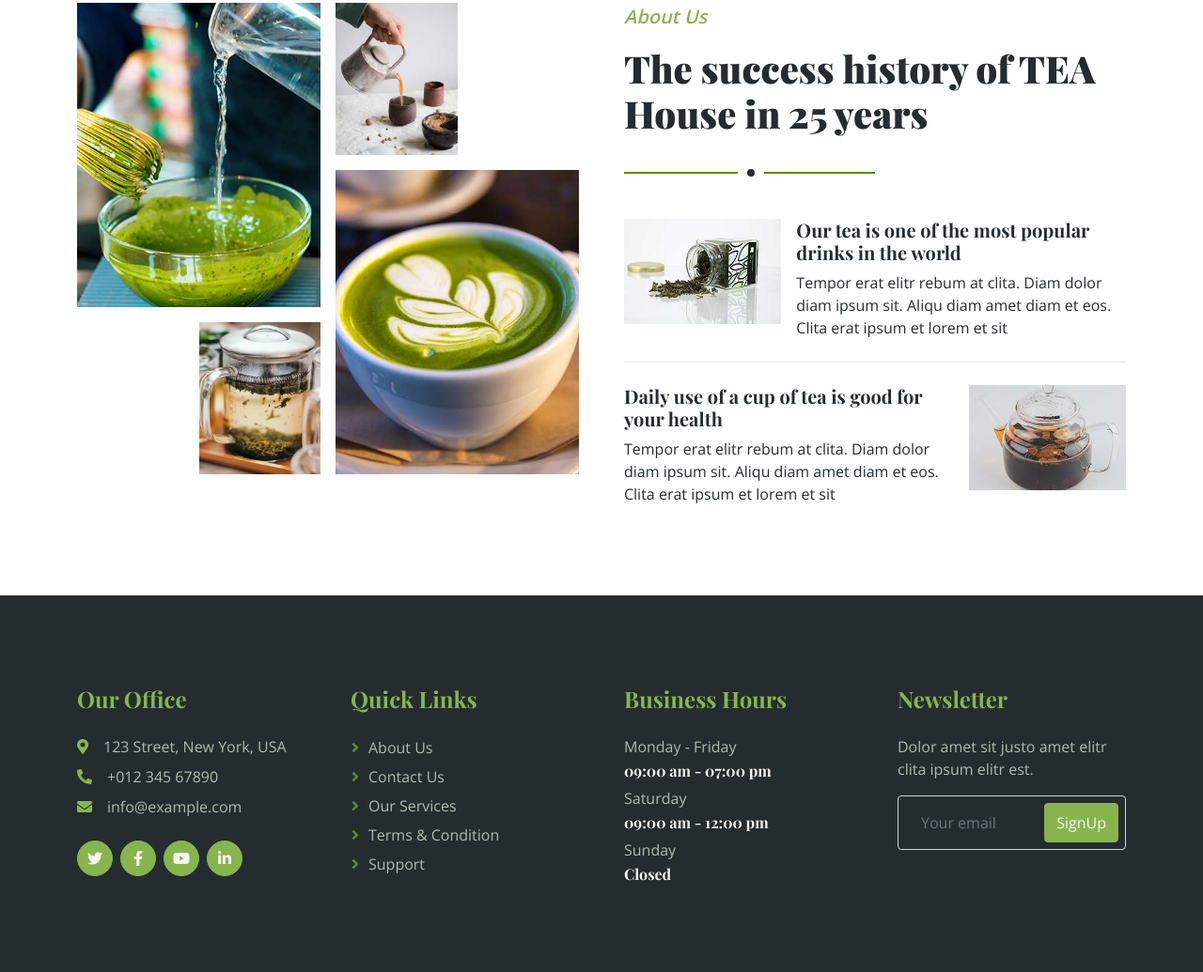
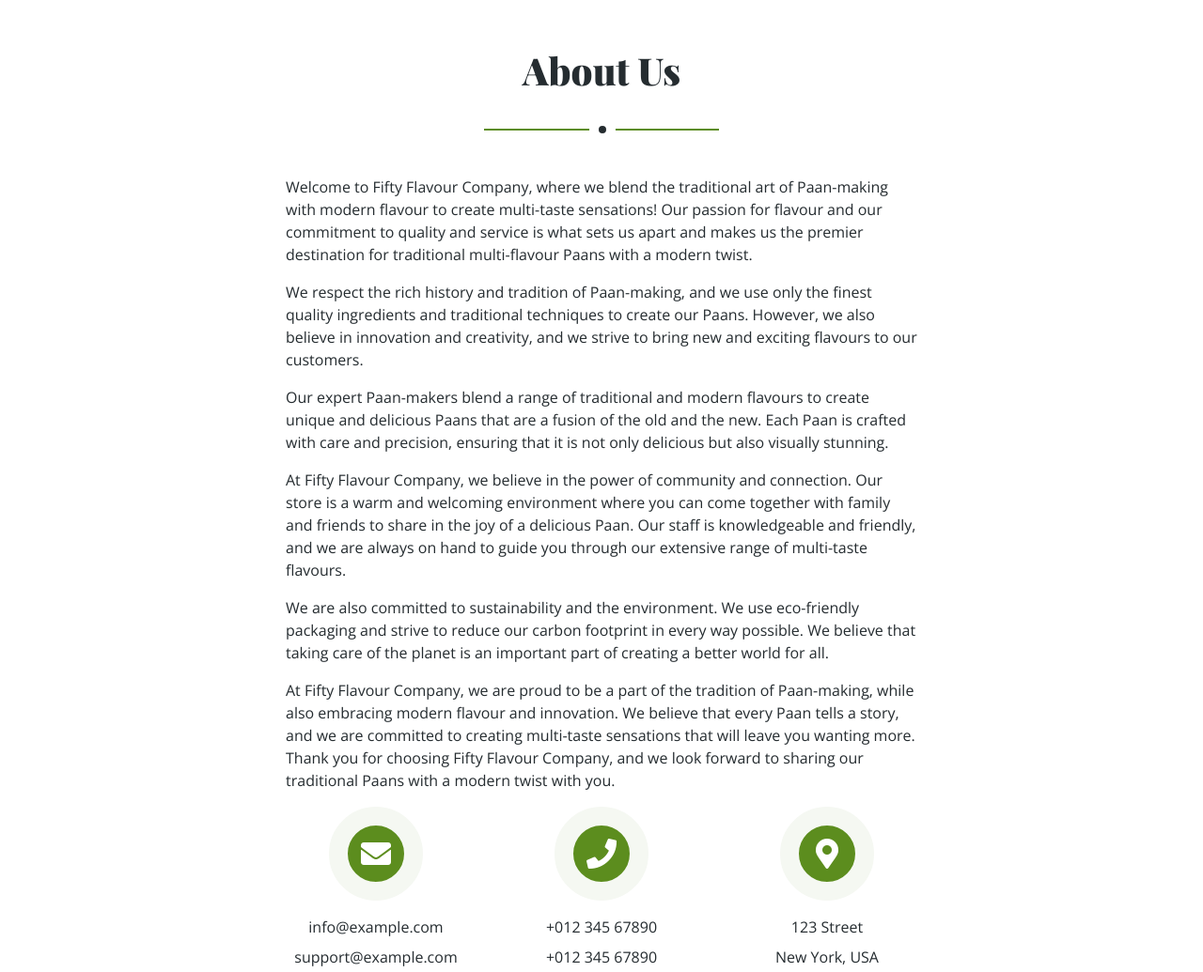
Before and after one commit to Pushpendra9350/paan-web, a plain HTML site: page about.html in a window 1280 px wide. Shown: the part 498-1533 px from the top of the page at 94% size. Drawn offline with nearby package versions, Linux system fonts and the light colour scheme.

Commit message:
Updated on 9 may

```diff
--- a/about.html
+++ b/about.html
@@ -14,7 +14,9 @@
     <!-- Google Web Fonts -->
     <link rel="preconnect" href="https://fonts.googleapis.com">
     <link rel="preconnect" href="https://fonts.gstatic.com" crossorigin>
-    <link href="https://fonts.googleapis.com/css2?family=Open+Sans:wght@400;600&family=Playfair+Display:wght@700;900&display=swap" rel="stylesheet">
+    <link
+        href="https://fonts.googleapis.com/css2?family=Open+Sans:wght@400;600&family=Playfair+Display:wght@700;900&display=swap"
+        rel="stylesheet">
 
     <!-- Icon Font Stylesheet -->
     <link href="https://cdnjs.cloudflare.com/ajax/libs/font-awesome/5.10.0/css/all.min.css" rel="stylesheet">
@@ -33,7 +35,8 @@
 
 <body>
     <!-- Spinner Start -->
-    <div id="spinner" class="show bg-white position-fixed translate-middle w-100 vh-100 top-50 start-50 d-flex align-items-center justify-content-center">
+    <div id="spinner"
+        class="show bg-white position-fixed translate-middle w-100 vh-100 top-50 start-50 d-flex align-items-center justify-content-center">
         <div class="spinner-border text-primary" role="status" style="width: 3rem; height: 3rem;"></div>
     </div>
     <!-- Spinner End -->
@@ -46,7 +49,8 @@
                 <a href="index.html" class="navbar-brand">
                     <img class="img-fluid" src="img/logo.png" alt="Logo">
                 </a>
-                <button type="button" class="navbar-toggler ms-auto me-0" data-bs-toggle="collapse" data-bs-target="#navbarCollapse">
+                <button type="button" class="navbar-toggler ms-auto me-0" data-bs-toggle="collapse"
+                    data-bs-target="#navbarCollapse">
                     <span class="navbar-toggler-icon"></span>
                 </button>
                 <div class="collapse navbar-collapse" id="navbarCollapse">
@@ -96,40 +100,74 @@
     <div class="container-xxl py-5">
         <div class="container">
             <div class="row g-5">
-                <div class="col-lg-6">
-                    <div class="row g-3">
-                        <div class="col-6 text-end">
-                            <img class="img-fluid bg-white w-100 mb-3 wow fadeIn" data-wow-delay="0.1s" src="img/about-1.jpg" alt="">
-                            <img class="img-fluid bg-white w-50 wow fadeIn" data-wow-delay="0.2s" src="img/about-3.jpg" alt="">
+                <div class="container-xxl contact py-5">
+                    <div class="container">
+                        <div class="section-title text-center mx-auto wow fadeInUp" data-wow-delay="0.1s"
+                            style="max-width: 500px;">
+                            <h1 class="display-6">About Us</h1>
                         </div>
-                        <div class="col-6">
-                            <img class="img-fluid bg-white w-50 mb-3 wow fadeIn" data-wow-delay="0.3s" src="img/about-4.jpg" alt="">
-                            <img class="img-fluid bg-white w-100 wow fadeIn" data-wow-delay="0.4s" src="img/about-2.jpg" alt="">
-                        </div>
-                    </div>
-                </div>
-                <div class="col-lg-6 wow fadeIn" data-wow-delay="0.5s">
-                    <div class="section-title">
-                        <p class="fs-5 fw-medium fst-italic text-primary">About Us</p>
-                        <h1 class="display-6">The success history of TEA House in 25 years</h1>
-                    </div>
-                    <div class="row g-3 mb-4">
-                        <div class="col-sm-4">
-                            <img class="img-fluid bg-white w-100" src="img/about-5.jpg" alt="">
-                        </div>
-                        <div class="col-sm-8">
-                            <h5>Our tea is one of the most popular drinks in the world</h5>
-                            <p class="mb-0">Tempor erat elitr rebum at clita. Diam dolor diam ipsum sit. Aliqu diam amet diam et eos. Clita erat ipsum et lorem et sit</p>
-                        </div>
-                    </div>
-                    <div class="border-top mb-4"></div>
-                    <div class="row g-3">
-                        <div class="col-sm-8">
-                            <h5>Daily use of a cup of tea is good for your health</h5>
-                            <p class="mb-0">Tempor erat elitr rebum at clita. Diam dolor diam ipsum sit. Aliqu diam amet diam et eos. Clita erat ipsum et lorem et sit</p>
-                        </div>
-                        <div class="col-sm-4">
-                            <img class="img-fluid bg-white w-100" src="img/about-6.jpg" alt="">
+                        <div class="row justify-content-center wow fadeInUp" data-wow-delay="0.1s">
+                            <div class="col-lg-8">
+                                <p class="">
+                                    Welcome to Fifty Flavour Company, where we blend the traditional art of Paan-making
+                                    with modern flavour to create multi-taste sensations! Our passion for flavour and
+                                    our commitment to quality and service is what sets us apart and makes us the premier
+                                    destination for traditional multi-flavour Paans with a modern twist.
+                                </p>
+                                <p>
+                                    We respect the rich history and tradition of Paan-making, and we use only the finest
+                                    quality ingredients and traditional techniques to create our Paans. However, we also
+                                    believe in innovation and creativity, and we strive to bring new and exciting
+                                    flavours to our customers.
+                                </p>
+                                <p>
+                                    Our expert Paan-makers blend a range of traditional and modern flavours to create unique
+                                    and delicious Paans that are a fusion of the old and the new. Each Paan is crafted with
+                                    care and precision, ensuring that it is not only delicious but also visually stunning.
+                                </p>
+                                    <p>
+                                    At Fifty Flavour Company, we believe in the power of community and connection. Our
+                                    store is a warm and welcoming environment where you can come together with family
+                                    and friends to share in the joy of a delicious Paan. Our staff is knowledgeable and
+                                    friendly, and we are always on hand to guide you through our extensive range of
+                                    multi-taste flavours.
+                                </p>
+                                <p>
+                                    We are also committed to sustainability and the environment. We use eco-friendly
+                                    packaging and strive to reduce our carbon footprint in every way possible. We believe
+                                    that taking care of the planet is an important part of creating a better world for all.
+                                </p>
+                                    <p>
+                                    At Fifty Flavour Company, we are proud to be a part of the tradition of Paan-making,
+                                    while also embracing modern flavour and innovation. We believe that every Paan tells
+                                    a story, and we are committed to creating multi-taste sensations that will leave you
+                                    wanting more. Thank you for choosing Fifty Flavour Company, and we look forward to
+                                    sharing our traditional Paans with a modern twist with you.
+                                </p>
+                                <div class="row g-5">
+                                    <div class="col-md-4 text-center wow fadeInUp" data-wow-delay="0.3s">
+                                        <div class="btn-square mx-auto mb-3">
+                                            <i class="fa fa-envelope fa-2x text-white"></i>
+                                        </div>
+                                        <p class="mb-2">info@example.com</p>
+                                        <p class="mb-0">support@example.com</p>
+                                    </div>
+                                    <div class="col-md-4 text-center wow fadeInUp" data-wow-delay="0.4s">
+                                        <div class="btn-square mx-auto mb-3">
+                                            <i class="fa fa-phone fa-2x text-white"></i>
+                                        </div>
+                                        <p class="mb-2">+012 345 67890</p>
+                                        <p class="mb-0">+012 345 67890</p>
+                                    </div>
+                                    <div class="col-md-4 text-center wow fadeInUp" data-wow-delay="0.5s">
+                                        <div class="btn-square mx-auto mb-3">
+                                            <i class="fa fa-map-marker-alt fa-2x text-white"></i>
+                                        </div>
+                                        <p class="mb-2">123 Street</p>
+                                        <p class="mb-0">New York, USA</p>
+                                    </div>
+                                </div>
+                            </div>
                         </div>
                     </div>
                 </div>
@@ -149,10 +187,14 @@
                     <p class="mb-2"><i class="fa fa-phone-alt text-primary me-3"></i>+012 345 67890</p>
                     <p class="mb-2"><i class="fa fa-envelope text-primary me-3"></i>info@example.com</p>
                     <div class="d-flex pt-3">
-                        <a class="btn btn-square btn-primary rounded-circle me-2" href=""><i class="fab fa-twitter"></i></a>
-                        <a class="btn btn-square btn-primary rounded-circle me-2" href=""><i class="fab fa-facebook-f"></i></a>
-                        <a class="btn btn-square btn-primary rounded-circle me-2" href=""><i class="fab fa-youtube"></i></a>
-                        <a class="btn btn-square btn-primary rounded-circle me-2" href=""><i class="fab fa-linkedin-in"></i></a>
+                        <a class="btn btn-square btn-primary rounded-circle me-2" href=""><i
+                                class="fab fa-twitter"></i></a>
+                        <a class="btn btn-square btn-primary rounded-circle me-2" href=""><i
+                                class="fab fa-facebook-f"></i></a>
+                        <a class="btn btn-square btn-primary rounded-circle me-2" href=""><i
+                                class="fab fa-youtube"></i></a>
+                        <a class="btn btn-square btn-primary rounded-circle me-2" href=""><i
+                                class="fab fa-linkedin-in"></i></a>
                     </div>
                 </div>
                 <div class="col-lg-3 col-md-6">
@@ -176,8 +218,10 @@
                     <h4 class="text-primary mb-4">Newsletter</h4>
                     <p>Dolor amet sit justo amet elitr clita ipsum elitr est.</p>
                     <div class="position-relative w-100">
-                        <input class="form-control bg-transparent w-100 py-3 ps-4 pe-5" type="text" placeholder="Your email">
-                        <button type="button" class="btn btn-primary py-2 position-absolute top-0 end-0 mt-2 me-2">SignUp</button>
+                        <input class="form-control bg-transparent w-100 py-3 ps-4 pe-5" type="text"
+                            placeholder="Your email">
+                        <button type="button"
+                            class="btn btn-primary py-2 position-absolute top-0 end-0 mt-2 me-2">SignUp</button>
                     </div>
                 </div>
             </div>
@@ -204,7 +248,8 @@
 
 
     <!-- Back to Top -->
-    <a href="#" class="btn btn-lg btn-primary btn-lg-square rounded-circle back-to-top"><i class="bi bi-arrow-up"></i></a>
+    <a href="#" class="btn btn-lg btn-primary btn-lg-square rounded-circle back-to-top"><i
+            class="bi bi-arrow-up"></i></a>
 
 
     <!-- JavaScript Libraries -->
```
Also changed, not shown: index.html (+8 -8 lines), product.html (+19 -13 lines), store.html (+3 -3 lines), img/product-1.jpeg (added), img/product-2.jpeg (added), img/product-3.jpeg (added), img/product-4.jpeg (added), img/product-5.jpeg (added).
